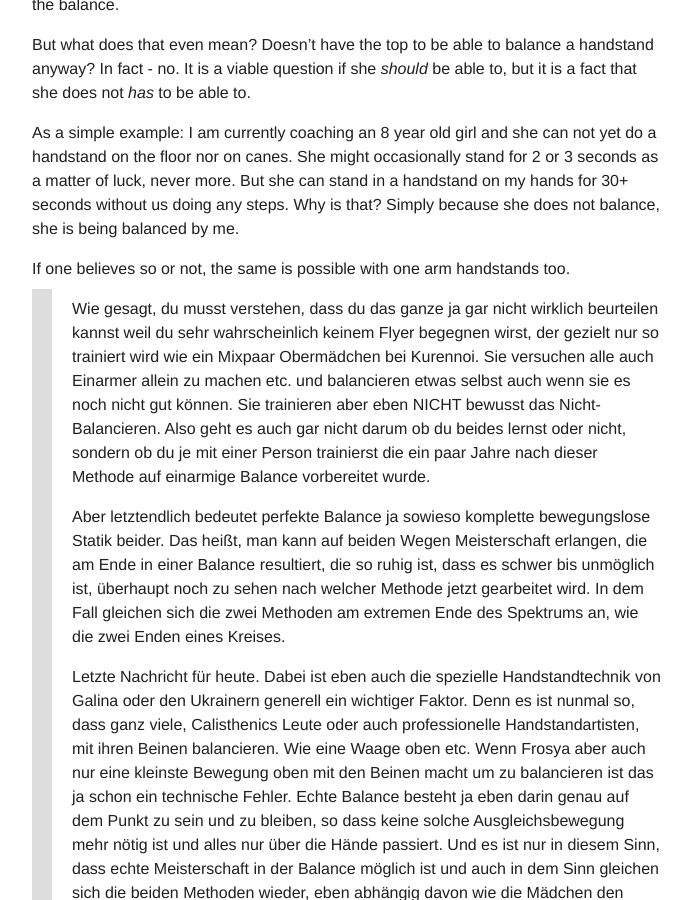
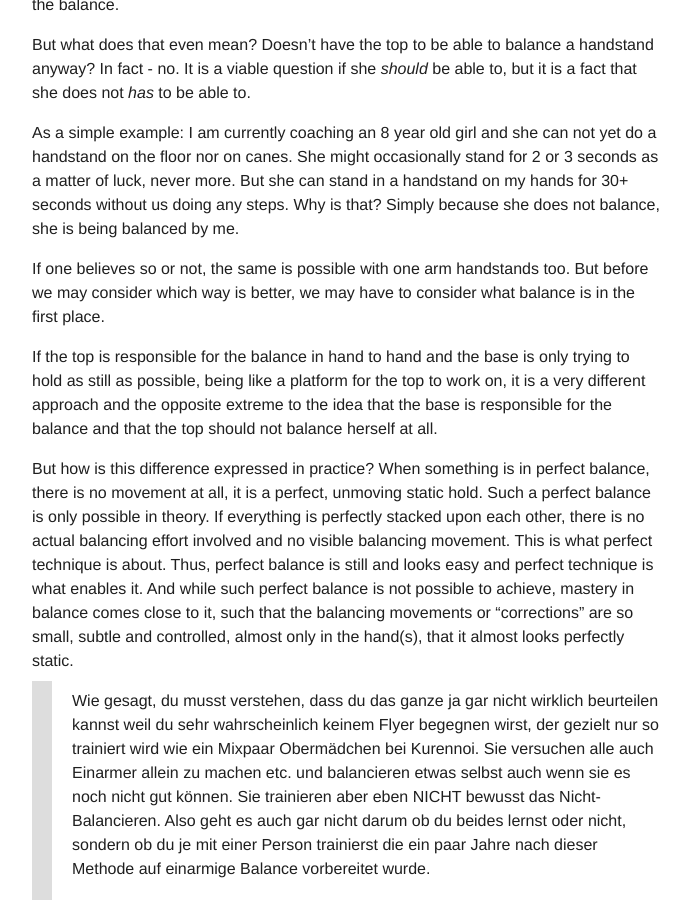
Before and after one commit to floshin/acrolib, a Jekyll site: the page built from training/approaches-to-balance.md, in a window 1280 px wide and 900 px high, scrolled down 843 px. Shown: the whole window, without its empty margins (293-984 px from the left). Built offline with Jekyll 4.4.1, drawn with Linux system fonts in a browser that asks for light colours; our own code applies the rules of GitHub Pages for plain Markdown files.

Commit message:
Update approaches-to-balance.md

```diff
--- a/training/approaches-to-balance.md
+++ b/training/approaches-to-balance.md
@@ -18,7 +18,12 @@ But what does that even mean? Doesn't have the top to be able to balance a hands
 
 As a simple example: I am currently coaching an 8 year old girl and she can not yet do a handstand on the floor nor on canes. She might occasionally stand for 2 or 3 seconds as a matter of luck, never more. But she can stand in a handstand on my hands for 30+ seconds without us doing any steps. Why is that? Simply because she does not balance, she is being balanced by me.
 
-If one believes so or not, the same is possible with one arm handstands too.
+If one believes so or not, the same is possible with one arm handstands too. But before we may consider which way is better, we may have to consider what balance is in the first place.
+
+If the top is responsible for the balance in hand to hand and the base is only trying to hold as still as possible, being like a platform for the top to work on, it is a very different approach and the opposite extreme to the idea that the base is responsible for the balance and that the top should not balance herself at all.
+
+But how is this difference expressed in practice? When something is in perfect balance, there is no movement at all, it is a perfect, unmoving static hold. Such a perfect balance is only possible in theory. If everything is perfectly stacked upon each other, there is no actual balancing effort involved and no visible balancing movement. This is what perfect technique is about. Thus, perfect balance is still and looks easy and perfect technique is what enables it. And while such perfect balance is not possible to achieve, mastery in balance comes close to it, such that the balancing movements or "corrections" are so small, subtle and controlled, almost only in the hand(s), that it almost looks perfectly static.
+
 
 
 > Wie gesagt, du musst verstehen, dass du das ganze ja gar nicht wirklich beurteilen kannst weil du sehr wahrscheinlich keinem Flyer begegnen wirst, der gezielt nur so trainiert wird wie ein Mixpaar Obermädchen bei Kurennoi. Sie versuchen alle auch Einarmer allein zu machen etc. und balancieren etwas selbst auch wenn sie es noch nicht gut können. Sie trainieren aber eben NICHT bewusst das Nicht-Balancieren. Also geht es auch gar nicht darum ob du beides lernst oder nicht, sondern ob du je mit einer Person trainierst die ein paar Jahre nach dieser Methode auf einarmige Balance vorbereitet wurde.
```
